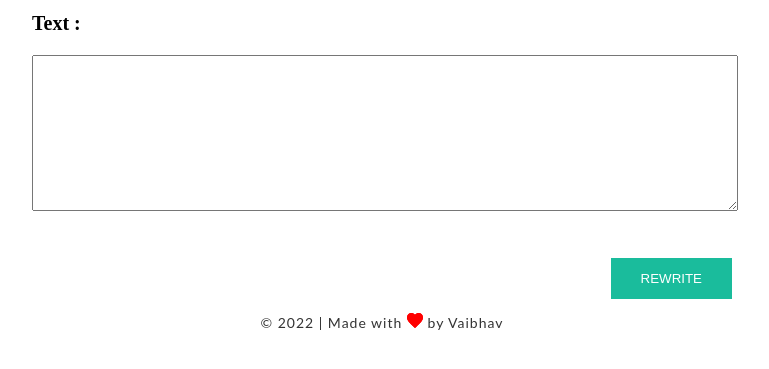
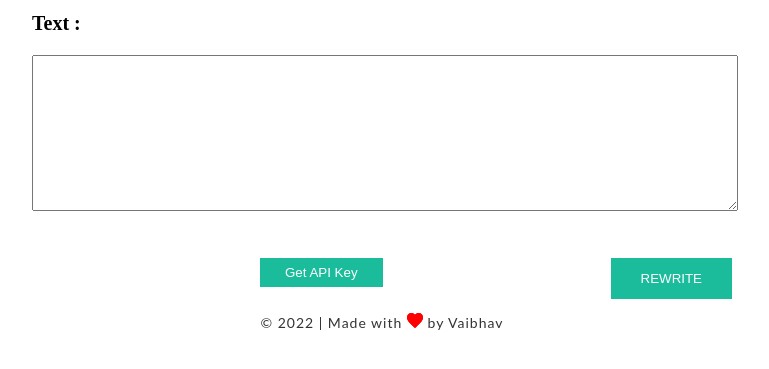
Before and after one commit to EvilGeek/article_rewiter_api, a Flask app: page / in a window 1280 px wide. Shown: the part 179-548 px from the top of the page, without its empty margins (258-1027 px from the left). Run offline with Flask 2, Linux system fonts and the light colour scheme; some web fonts are replaced.

Commit message:
Update index.html

```diff
--- a/templates/index.html
+++ b/templates/index.html
@@ -338,7 +338,8 @@ of Simple CSS Waves-->
 
         <div class="container">
 
-        <input type="submit" value="REWRITE" id="submit">
+        <input type="submit" value="REWRITE" id="submit"><center>    <input title="Generate API Key" type="button" value="Get API Key" onClick="window.location.href='/api_key'"/></center>
+
 
         </div>
 
```
